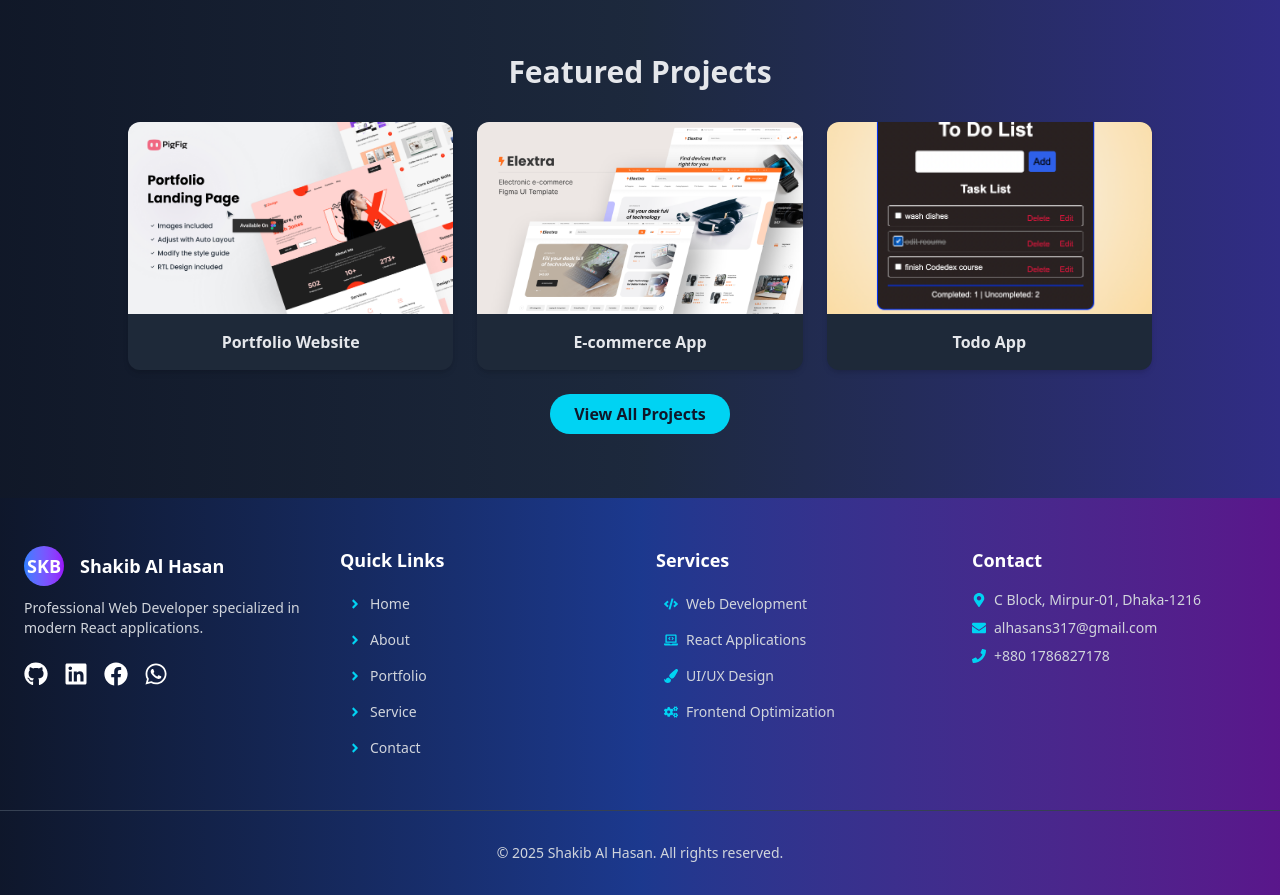
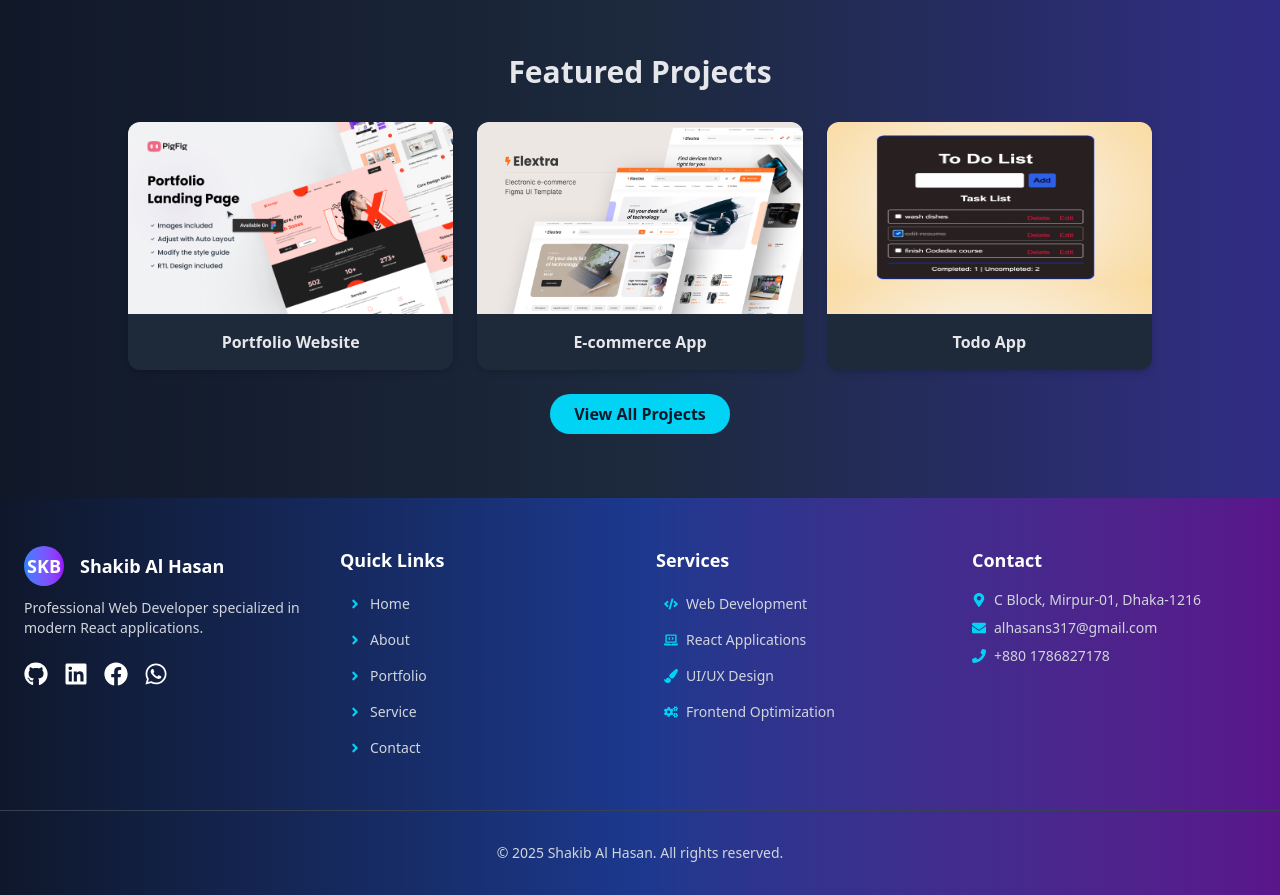
Before and after one commit to sHasanDev/shakib-portfolio, a React (Vite) app: page / in a window 1280 px wide. Shown: the part 1360-2255 px from the top of the page. Built offline with nearby package versions, Linux system fonts and the light colour scheme.

Commit message:
changes a class name

```diff
--- a/src/components/home/PortfolioPreview.jsx
+++ b/src/components/home/PortfolioPreview.jsx
@@ -23,7 +23,7 @@ const PortfolioPreview = () => {
               <img
                 src={project.img}
                 alt={project.title}
-                className="w-full h-48 object-cover"
+                className="w-full h-48"
               />
               <h3 className="p-4 font-semibold">{project.title}</h3>
             </div>
```
